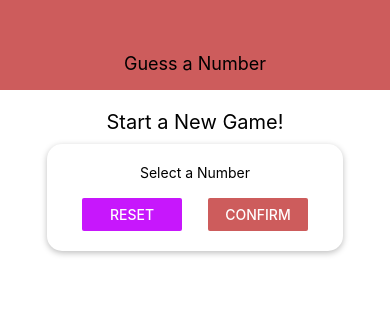
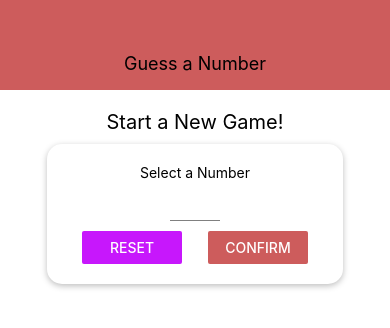
Before and after one commit to engineerGuigo/React-Native-Guess-New-App, a React Native app: screen / in a window 390 px wide. Shown: the top 328 px of the page. Built offline with nearby package versions, Linux system fonts and the light colour scheme.

Commit message:
Keyboard limited to numbers only and reset funct.

```diff
--- /dev/null
+++ b/components/Input.tsx
@@ -0,0 +1,17 @@
+import React from 'react';
+import { TextInput, StyleSheet } from 'react-native';
+
+const Input = props => {
+    return <TextInput {...props} style={{ ...styles.input, ...props.style }} />;
+};
+
+const styles = StyleSheet.create({
+    input: {
+        height: 30,
+        borderBottomColor: 'grey',
+        borderBottomWidth: 1,
+        marginVertical: 10
+    }
+});
+
+export default Input;
--- a/screens/StartGameScreen.tsx
+++ b/screens/StartGameScreen.tsx
@@ -1,24 +1,54 @@
-import React from 'react';
-import { View, Text, StyleSheet, TextInput, Button } from 'react-native';
+import React, { useState } from 'react';
+import { View, Text, StyleSheet, Button, TouchableWithoutFeedback, Keyboard } from 'react-native';
 
 import Card from '../components/Card';
+import Input from '../components/Input';
 import Colors from '../constants/colors';
 
 const StartGameScreen = props => {
+    const [enteredValue, setEnteredValue] = useState('');
+
+    const numberInputHandler = inputText => {
+        setEnteredValue(inputText.replace(/[^0-9]/g, ''));
+    };
+
+    const resetInputHandler = () => {
+        setEnteredValue('');
+    };
+
     return (
+        <TouchableWithoutFeedback
+         onPress={() => {
+            Keyboard.dismiss();
+        }}>
             <View style={styles.screen}>
                 <Text style={styles.title}>Start a New Game!</Text>
                 <Card style={styles.inputContainer}>
                     <View style={styles.inputContainer}>
                         <Text>Select a Number</Text>
-                    <TextInput/>
+                        <Input style={styles.input}
+                            blurOnSubmit
+                            Autocapitalize="none"
+                            autoCorrect={false}
+                            keyboardType="number-pad"
+                            maxLenghth={2}
+                            onChangeText={numberInputHandler}
+                            value={enteredValue}
+                        />
                         <View style={styles.buttonContainer}>
-                        <View style={styles.button}><Button title="Reset" onPress={() => {}} color={Colors.accent}/></View>
+                            <View style={styles.button}>
+                                <Button
+                                 title="Reset"
+                                 onPress={resetInputHandler}
+                                 color={Colors.accent}
+                                />
+                            </View>
                             <View style={styles.button}><Button title="Confirm" onPress={() => {}} color={Colors.primary}/></View>
                         </View>
                     </View>
                 </Card>
             </View>
+        </TouchableWithoutFeedback>
     );
 };
 
@@ -46,6 +76,10 @@
     },
     button: {
         width: 100
+    },
+    input: {
+        width: 50,
+        textAlign: 'center'
     }
 });
 
```
Lines whose indentation alone changed are shown as unchanged.
